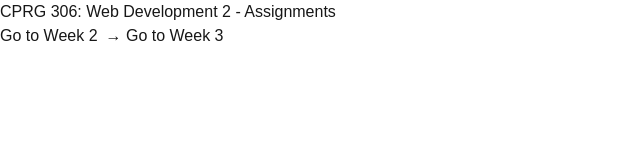
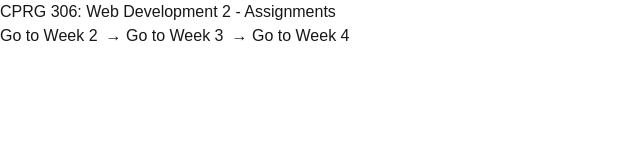
Before and after one commit to NoahwTaylor/cprg306-assignments, a Next.js app: page / in a window 1280 px wide. Shown: the top 160 px of the page, without its empty margins (0-640 px from the left). Built offline with nearby package versions, Linux system fonts and the light colour scheme.

Commit message:
Adds homepage navigation to week-4 page

```diff
--- a/app/page.js
+++ b/app/page.js
@@ -8,8 +8,13 @@ export default function Home() {
       <Link href="week-2" className="mr-2">
         Go to Week 2
       </Link>
+
       <Link href="week-3" className="mr-2">
         → Go to Week 3
+      </Link>
+
+      <Link href="week-4" className="mr-2">
+        → Go to Week 4
       </Link>
     </div>
   );
```
